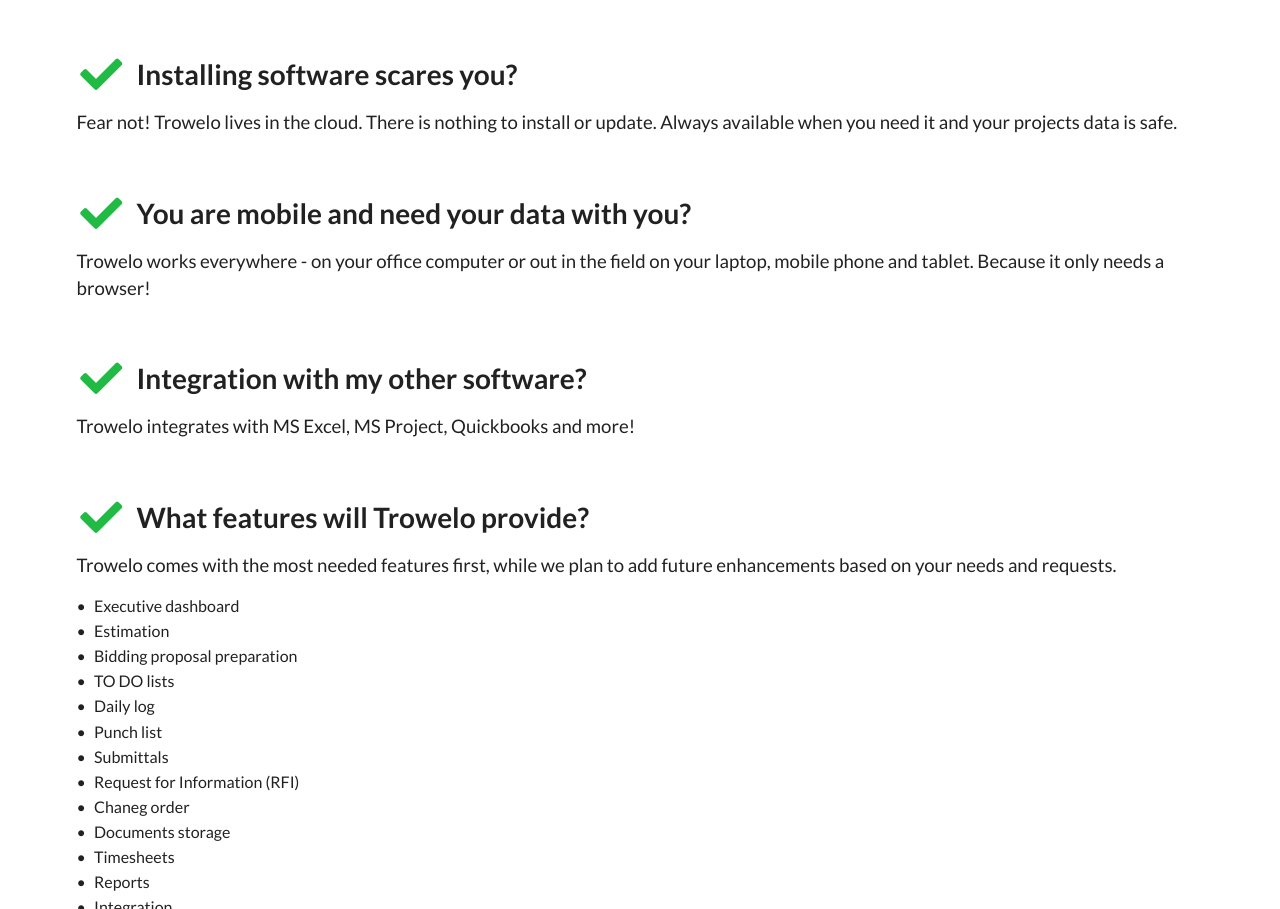
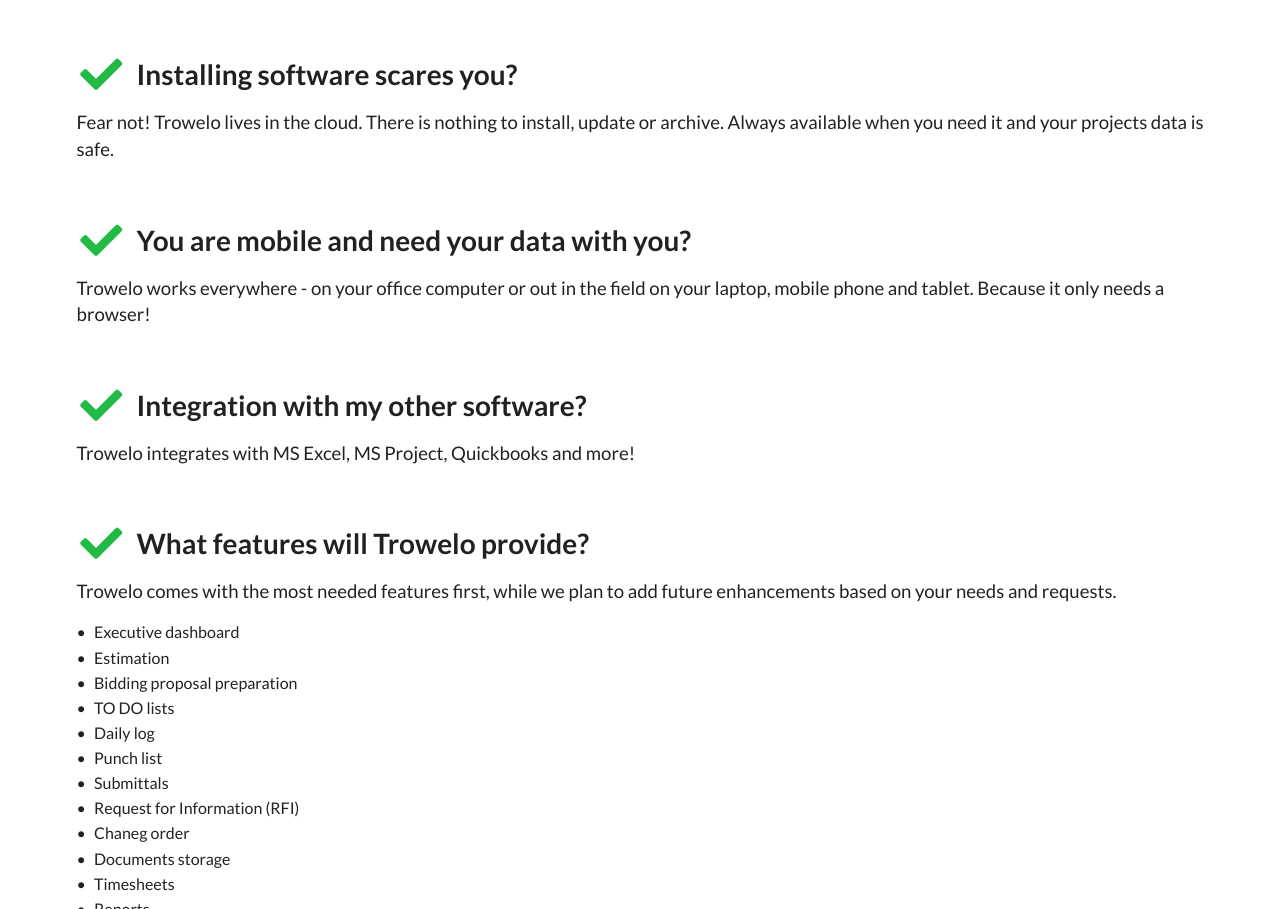
Before and after one commit to trowelo/trowelo.github.io, a plain HTML site: page index.html in a window 1280 px wide. Shown: the part 970-1879 px from the top of the page. Drawn offline with nearby package versions, Linux system fonts and the light colour scheme.

Commit message:
Text changes.

```diff
--- a/index.html
+++ b/index.html
@@ -186,7 +186,7 @@
 
                         <h3 class="ui header"><i class="green checkmark icon"></i> <div class='content'>Installing software scares you?</div></h3>
                         <p>
-                            Fear not! Trowelo lives in the cloud. There is nothing to install or update. Always available when you need it and your projects data is safe.
+                            Fear not! Trowelo lives in the cloud. There is nothing to install, update or archive. Always available when you need it and your projects data is safe.
                         </p>
 
                         <h3 class="ui header"><i class="green checkmark icon"></i> <div class='content'>You are mobile and need your data with you?</div></h3>
```
